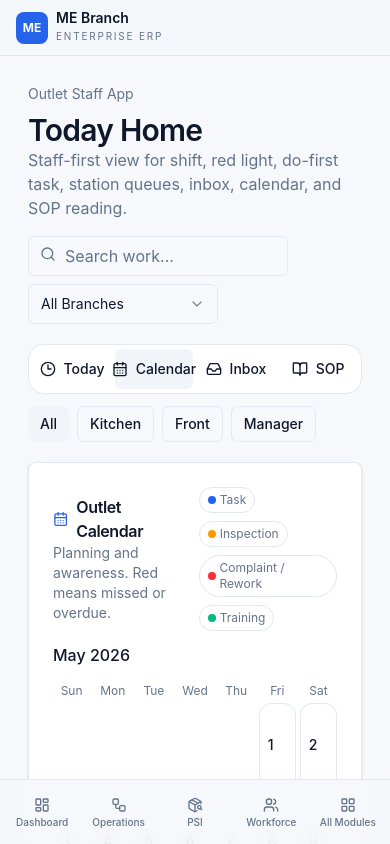
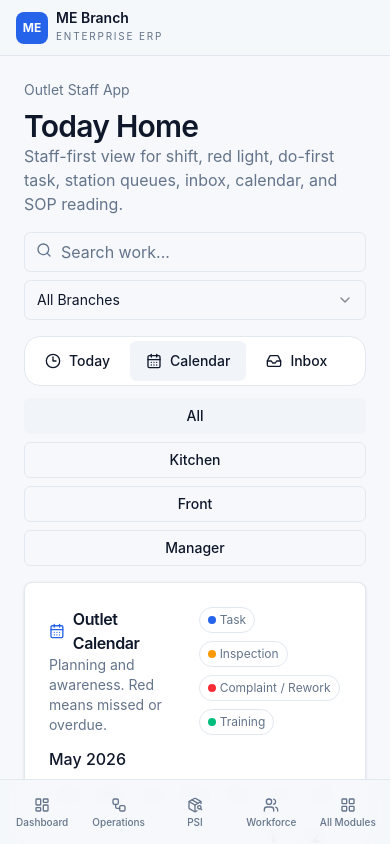
Before and after one commit to spbapiconnect-tech/ME, a Next.js app: page /outlet in a window 390 px wide. Both pictures are taken after a click on the button "Calendar". Shown: the top 844 px of the page. Built offline with nearby package versions, Linux system fonts and the light colour scheme.

Commit message:
fix(outlet): add responsive guardrails for staff app

```diff
--- a/components/outlet/outlet-staff-home-page.tsx
+++ b/components/outlet/outlet-staff-home-page.tsx
@@ -332,12 +332,12 @@ function StaffTabs({
 
   return (
     <div className="rounded-2xl border bg-card p-1">
-      <div className="grid grid-cols-4 gap-1">
+      <div className="flex gap-1 overflow-x-auto">
         {tabs.map((tab) => (
           <Button
             key={tab.key}
             variant={activeTab === tab.key ? "secondary" : "ghost"}
-            className="h-10 gap-2"
+            className="h-10 min-w-[92px] shrink-0 gap-2 sm:min-w-0"
             onClick={() => onChange(tab.key)}
           >
             {tab.icon}
@@ -365,7 +365,7 @@ function StationFilterBar({
   ];
 
   return (
-    <div className="flex flex-wrap gap-2">
+    <div className="flex w-full flex-col gap-2 sm:w-auto sm:flex-row sm:flex-wrap">
       {filters.map((item) => (
         <Button
           key={item.value}
@@ -396,7 +396,7 @@ function ShiftSummaryCard({ shifts }: { shifts: ShiftItem[] }) {
       </CardHeader>
       <CardContent>
         {summary.total ? (
-          <div className="grid gap-3 sm:grid-cols-4">
+          <div className="grid gap-3 grid-cols-2 lg:grid-cols-4">
             {[
               ["Kitchen", summary.kitchen],
               ["Front", summary.front],
@@ -613,6 +613,7 @@ function CompactTimeline({
         </div>
       </CardHeader>
       <CardContent className="space-y-2">
+        <div className="max-h-[520px] space-y-2 overflow-y-auto pr-1">
         {visibleHours.map((hour) => {
           const label = `${String(hour).padStart(2, "0")}:00`;
           const slotItems = todayItems.filter((item) => Number(item.startTime.slice(0, 2)) === hour);
@@ -657,6 +658,7 @@ function CompactTimeline({
             </div>
           );
         })}
+      </div>
       </CardContent>
     </Card>
   );
@@ -690,13 +692,13 @@ function TodayHome({
 
   return (
     <div className="space-y-4">
-      <div className="grid gap-4 xl:grid-cols-[1.1fr_0.8fr_1fr]">
+      <div className="grid min-w-0 gap-4 md:grid-cols-2 xl:grid-cols-[1.1fr_0.8fr_1fr]">
         <ShiftSummaryCard shifts={shifts.filter((shift) => shift.date === today)} />
         <RedLightCard overdue={overdue} missed={missed} waiting={waiting} />
         <DoFirstCard item={doFirst} onOpen={onOpen} />
       </div>
 
-      <div className="grid gap-4 xl:grid-cols-[0.9fr_1.2fr_0.9fr]">
+      <div className="grid min-w-0 gap-4 lg:grid-cols-2 xl:grid-cols-[0.9fr_1.2fr_0.9fr]">
         <NextUpCard items={next} onOpen={onOpen} />
         <CompactTimeline items={surfaced} shifts={shifts} onOpen={onOpen} />
         <InboxSummaryCard items={inboxPreview} onOpen={onOpen} />
@@ -712,7 +714,7 @@ function TodayHome({
             <Badge variant="outline">{station}</Badge>
           </div>
         </CardHeader>
-        <CardContent className="grid gap-3 md:grid-cols-3">
+        <CardContent className="grid gap-3 md:grid-cols-2 xl:grid-cols-3">
           {(["Kitchen", "Front", "Manager"] as StationFilter[]).map((group) => {
             const groupItems = sectionItems(workItems, group)
               .filter((item) => item.inboxGroup !== "Training / SOP" || shouldSurfaceTraining(item))
@@ -769,7 +771,7 @@ function CalendarView({
   const selectedSummary = summarizeShifts(selectedShifts);
 
   return (
-    <div className="grid gap-4 xl:grid-cols-[1.2fr_0.8fr]">
+    <div className="grid min-w-0 gap-4 lg:grid-cols-[1.2fr_0.8fr]">
       <Card>
         <CardHeader className="pb-3">
           <div className="flex items-center justify-between gap-3">
@@ -818,7 +820,7 @@ function CalendarView({
                   type="button"
                   onClick={() => setSelectedDate(date)}
                   className={cn(
-                    "min-h-[92px] rounded-xl border bg-card p-2 text-left transition hover:bg-muted/30",
+                    "min-h-[68px] rounded-xl border bg-card p-2 text-left transition hover:bg-muted/30 md:min-h-[92px]",
                     selectedDate === date && "border-primary ring-1 ring-primary/30",
                     dayShifts.length && "bg-muted/20",
                     hasRed && "border-red-500/70 ring-1 ring-red-500/20",
@@ -846,7 +848,7 @@ function CalendarView({
             <CardTitle className="text-base">{selectedDate}</CardTitle>
             <p className="text-sm text-muted-foreground">Day summary before staff open task details.</p>
           </CardHeader>
-          <CardContent className="grid grid-cols-4 gap-2">
+          <CardContent className="grid grid-cols-2 gap-2 sm:grid-cols-4">
             {[
               ["Staff", selectedSummary.total],
               ["Kitchen", selectedSummary.kitchen],
@@ -918,7 +920,7 @@ function InboxView({
                   key={item.id}
                   type="button"
                   onClick={() => onOpen(item)}
-                  className="grid w-full grid-cols-[minmax(0,1fr)_160px_140px_120px] items-center gap-4 border-b px-4 py-3 text-left last:border-b-0 hover:bg-muted/30"
+                  className="grid w-full gap-3 border-b px-4 py-3 text-left last:border-b-0 hover:bg-muted/30 md:grid-cols-[minmax(0,1fr)_120px_110px_110px] md:items-center xl:grid-cols-[minmax(0,1fr)_160px_140px_120px]"
                 >
                   <div className="min-w-0">
                     <div className="flex items-center gap-2">
@@ -927,9 +929,9 @@ function InboxView({
                     </div>
                     <div className="mt-1 truncate text-sm text-muted-foreground">{item.description}</div>
                   </div>
-                  <div className="text-sm text-muted-foreground">{item.sourceRecordId}</div>
+                  <div className="text-sm text-muted-foreground md:block">{item.sourceRecordId}</div>
                   <Badge variant={statusVariant(item)}>{isOverdue(item) ? "Overdue" : item.status}</Badge>
-                  <Button size="sm" variant="secondary">{item.primaryAction}</Button>
+                  <Button size="sm" variant="secondary" className="w-full md:w-auto">{item.primaryAction}</Button>
                 </button>
               ))}
             </CardContent>
@@ -1080,8 +1082,8 @@ function SopReader({
         </div>
       </CardHeader>
 
-      <CardContent className="grid gap-0 p-0 md:grid-cols-[240px_minmax(0,1fr)_220px]">
-        <aside className="border-r p-4">
+      <CardContent className="grid min-w-0 gap-0 p-0 xl:grid-cols-[240px_minmax(0,1fr)_220px]">
+        <aside className="border-b p-4 xl:border-b-0 xl:border-r">
           <div className="mb-3 text-xs font-medium uppercase text-muted-foreground">Pages</div>
           <div className="space-y-1">
             {pages.map((readerPage, index) => (
@@ -1097,7 +1099,7 @@ function SopReader({
           </div>
         </aside>
 
-        <main className="mx-auto w-full max-w-4xl p-6">
+        <main className="mx-auto w-full min-w-0 max-w-4xl p-4 md:p-6">
           <div className="mb-3 text-xs font-medium uppercase text-muted-foreground">Page {Math.min(page + 1, pages.length)} of {pages.length}</div>
           <h2 className="text-3xl font-semibold tracking-tight">{active.title}</h2>
 
@@ -1130,7 +1132,7 @@ function SopReader({
           </div>
         </main>
 
-        <aside className="border-l p-4">
+        <aside className="border-t p-4 xl:border-l xl:border-t-0">
           <div className="mb-3 text-xs font-medium uppercase text-muted-foreground">Progress</div>
           <div className="text-2xl font-semibold">{Math.round(((Math.min(page + 1, pages.length)) / pages.length) * 100)}%</div>
           <p className="mt-2 text-sm text-muted-foreground">Acknowledge only at the end.</p>
@@ -1152,7 +1154,7 @@ function SopView({
   const activeSop = selected || items[0];
 
   return (
-    <div className="grid gap-4 xl:grid-cols-[360px_minmax(0,1fr)]">
+    <div className="grid min-w-0 gap-4 xl:grid-cols-[360px_minmax(0,1fr)]">
       <Card>
         <CardHeader className="pb-3">
           <CardTitle className="flex items-center gap-2 text-base">
@@ -1254,7 +1256,7 @@ function WorkItemSheet({
           </div>
         ) : null}
 
-        <div className="flex flex-wrap gap-2">
+        <div className="flex w-full flex-col gap-2 sm:w-auto sm:flex-row sm:flex-wrap">
           <Button
             disabled={item.proofRequired && !proofAsset}
             onClick={async () => {
@@ -1377,7 +1379,7 @@ export function OutletStaffHomePage() {
 
   return (
     <ErpShell>
-      <div className="space-y-5 p-4 pb-24 md:p-6">
+      <div className="min-w-0 space-y-4 p-3 pb-24 sm:p-4 md:space-y-5 md:p-6">
         <div className="flex flex-col gap-4 xl:flex-row xl:items-start xl:justify-between">
           <div className="space-y-2">
             <p className="text-sm text-muted-foreground">Outlet Staff App</p>
@@ -1389,14 +1391,14 @@ export function OutletStaffHomePage() {
             </div>
           </div>
 
-          <div className="flex flex-wrap gap-2">
+          <div className="flex w-full flex-col gap-2 sm:w-auto sm:flex-row sm:flex-wrap">
             <div className="relative">
               <Search className="pointer-events-none absolute left-3 top-2.5 h-4 w-4 text-muted-foreground" />
-              <Input className="w-[260px] pl-9" value={query} onChange={(event) => setQuery(event.target.value)} placeholder="Search work..." />
+              <Input className="w-full pl-9 sm:w-[260px]" value={query} onChange={(event) => setQuery(event.target.value)} placeholder="Search work..." />
             </div>
 
             <Select value={selectedOutlet} onValueChange={setSelectedOutlet}>
-              <SelectTrigger className="w-[190px]">
+              <SelectTrigger className="w-full sm:w-[190px]">
                 <SelectValue />
               </SelectTrigger>
               <SelectContent>
```
